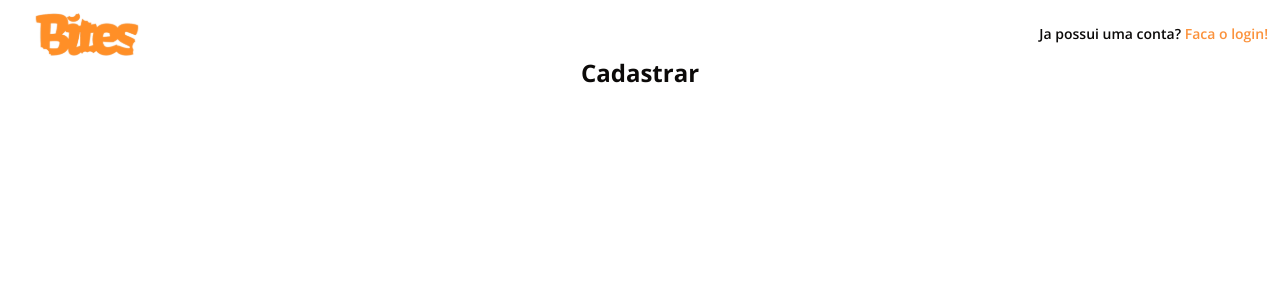
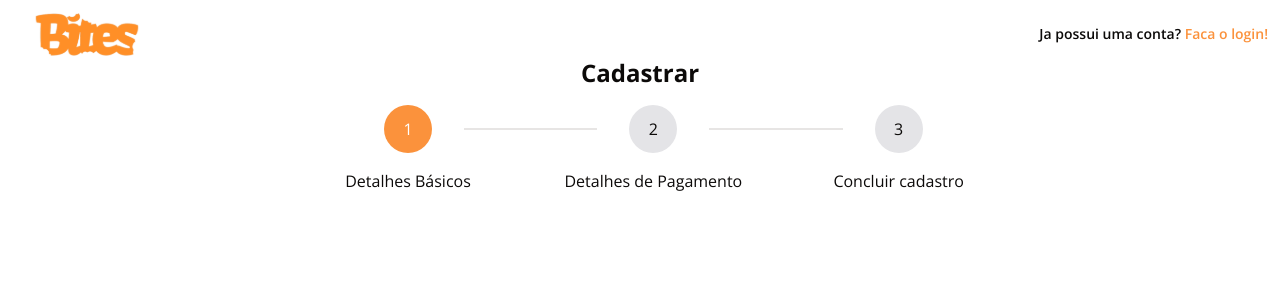
Before and after one commit to Bite-s-Team/Front-End-FoodSys, a Next.js app: page /signup in a window 1280 px wide. Shown: the top 300 px of the page. Built offline with nearby package versions, Linux system fonts and the light colour scheme.

Commit message:
adição: criado o componente stepper

```diff
--- a/package.json
+++ b/package.json
@@ -9,6 +9,7 @@
     "lint": "next lint"
   },
   "dependencies": {
+    "@hookform/resolvers": "^3.3.2",
     "@radix-ui/react-slot": "^1.0.2",
     "class-variance-authority": "^0.7.0",
     "clsx": "^2.0.0",
@@ -20,7 +21,8 @@
     "react-icons": "^4.12.0",
     "tailwind-merge": "^2.0.0",
     "tailwindcss-animate": "^1.0.7",
-    "zod": "^3.22.4"
+    "zod": "^3.22.4",
+    "zustand": "^4.4.7"
   },
   "devDependencies": {
     "@types/node": "^20",
--- /dev/null
+++ b/src/app/(auth)/_components/CurrentSteps/stepper.tsx
@@ -0,0 +1,45 @@
+import { useCurrent } from "@/hooks/useCurrent";
+
+
+
+export default function Stepper() {
+
+    const atualStep = useCurrent((state) => state.step)
+
+    const step = [
+        {
+            id: 1,
+            text:'Detalhes Básicos'
+        },
+        {
+            id: 2,
+            text:'Detalhes de Pagamento'
+        },
+        {
+            id: 3,
+            text:'Concluir cadastro'
+        },
+    ];
+
+    return(
+        <div className="mx-4 ml-[15rem] p-4 flex justify-between items-center w-[60%]">
+            {step.map((l) => (
+                <div key={l.id} className="w-full flex items-center">
+                    <div className="relative flex flex-col items-center ">
+                            <div className={`${atualStep == l.id ? 'bg-orange-400 text-white' : 'bg-zinc-200'}
+                            rounded-full transition duration-500 ease-in-outh-12 w-12 flex  items-center
+                            justify-center py-3`}>
+                                {l.id}
+                            </div>
+                            <div className="absolute top-0 text-center mt-16 w-48">
+                                {l.text}
+                            </div>
+                    </div>
+                    <div className={`${l.id == 3 ? 'hidden' : 'flex-auto'} mx-8 border-t-2 transition duration-500 ease-in-out`}>
+
+                    </div>
+            </div>
+            ))}
+        </div>
+    )
+}
--- /dev/null
+++ b/src/app/(auth)/_components/RegisterForm/BasicForm.tsx
@@ -0,0 +1,32 @@
+import { Input } from "@/components/ui/Input";
+import { useRegister } from "./useRegister";
+
+export default function BasicForm() {
+
+    const {register, handleSubmit, errors} = useRegister();
+
+    return(
+        <form className="flex flex-col gap-3"
+
+        >
+            <Input
+                placeholder="Nome"
+                type='text'
+                {...register('name')}
+                error={errors.name?.message}
+            />
+            <Input
+                placeholder="Email"
+                type='email'
+                {...register('email')}
+                error={errors.email?.message}
+            />
+            <Input
+                placeholder="Data de Aniversario"
+                type='date'
+                {...register('birthday')}
+                error={errors.birthday?.message}
+            />
+        </form>
+    )
+}
--- /dev/null
+++ b/src/app/(auth)/_components/RegisterForm/PaymentForm.tsx
@@ -0,0 +1,30 @@
+import { Input } from "@/components/ui/Input";
+import { useRegister } from "./useRegister";
+
+export default function PaymentForm() {
+
+    const {register, handleSubmit, errors} = useRegister();
+
+    return(
+        <form className="flex flex-col gap-3">
+            <Input
+                placeholder="Endereço"
+                type='text'
+                {...register('address')}
+                error={errors.address?.message}
+            />
+            <Input
+                placeholder="CPF"
+                type='text'
+                {...register('cpf')}
+                error={errors.cpf?.message}
+            />
+            <Input
+                placeholder="Telefone"
+                type='text'
+                {...register('phone')}
+                error={errors.phone?.message}
+            />
+        </form>
+    )
+}
--- a/src/app/(auth)/_components/RegisterForm/schema.ts
+++ b/src/app/(auth)/_components/RegisterForm/schema.ts
@@ -0,0 +1,18 @@
+import { z } from "zod";
+
+export const schema = z.object({
+    name: z.string().min(6, 'nome é muito pequeno'),
+    email: z.string().email('O email não é válido'),
+    birthday: z.string().min(8, 'A data não é válida'),
+    address: z.string().min(6, 'endereço é muito pequeno'),
+    cpf: z.string()
+    .min(3, 'CPF muito curto')
+    .refine((data) => !/[a-z A-Z]+/.test(data),
+    {message: 'Digite somente números'}
+    ),
+    phone: z.string()
+    .min(3, 'Número muito curto')
+    .refine((data) => !/[a-z A-Z]+/.test(data),
+    {message: 'Digite somente números'}
+    ),
+})
--- /dev/null
+++ b/src/app/(auth)/_components/RegisterForm/useRegister.tsx
@@ -0,0 +1,30 @@
+import { useForm } from "react-hook-form"
+import { schema } from "./Schema"
+import { zodResolver } from "@hookform/resolvers/zod"
+
+
+export const useRegister = () => {
+    const {
+        register,
+        handleSubmit,
+        formState: {errors}
+    } = useForm({
+        mode: 'onBlur',
+        criteriaMode: 'all',
+        resolver: zodResolver(schema),
+        defaultValues: {
+            name: '',
+            email: '',
+            birthday: '',
+            address: '',
+            cpf: '',
+            phone: '',
+        },
+    });
+
+    return {
+        register,
+        handleSubmit,
+        errors,
+    }
+}
--- a/src/app/(auth)/signup/page.tsx
+++ b/src/app/(auth)/signup/page.tsx
@@ -1,7 +1,16 @@
+'use client';
+
 import Image from "next/image"
 import Link from "next/link"
+import { useState } from "react";
+import Stepper from "../_components/CurrentSteps/stepper"
+import BasicForm from "../_components/RegisterForm/BasicForm";
+import PaymentForm from "../_components/RegisterForm/PaymentForm";
 
 export default function SignUp() {
+
+
+
     return(
        <>
             <header className="flex justify-between items-center mx-3 mt-3">
@@ -17,6 +26,9 @@ export default function SignUp() {
                 <div className="w-full flex justify-center">
                     <h1 className="text-2xl font-bold">Cadastrar</h1>
                 </div>
+                    <div className="flex justify-center">
+                        <Stepper/>
+                    </div>
             </section>
        </>
     )
--- /dev/null
+++ b/src/hooks/useCurrent.tsx
@@ -0,0 +1,15 @@
+
+
+import { create } from "zustand";
+
+type props = {
+    step: number,
+    onNext: () => void,
+    onPrev: () => void,
+};
+
+export const useCurrent = create<props>((set) => ({
+    step: 1,
+    onNext: () => set((state) => ({step: state.step +1})),
+    onPrev: () => set((state) => ({step: state.step -1})),
+}));
```
Also changed, not shown: 1 other file (tests, documents, lock files or other folders).
